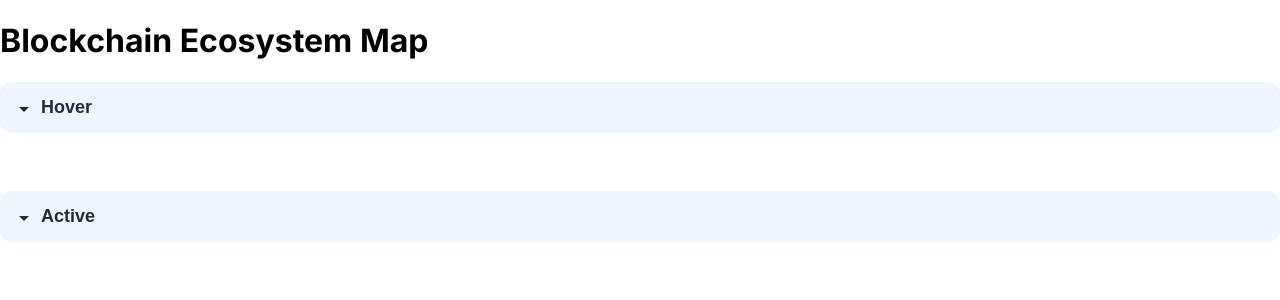
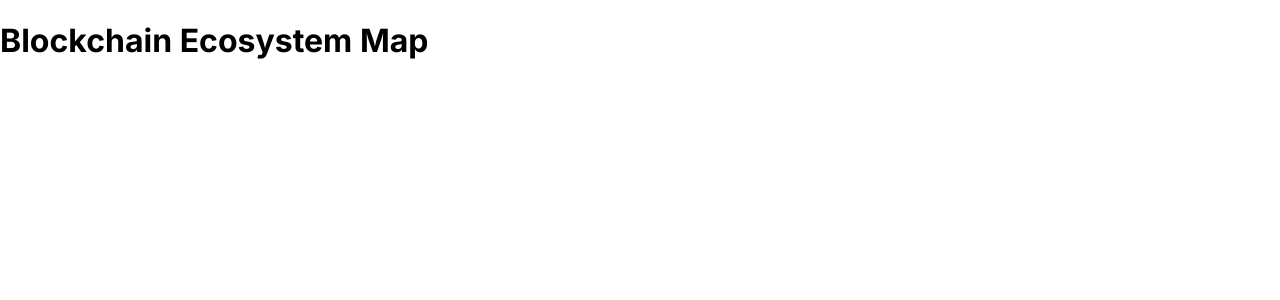
Before and after one commit to smartcontractkit/blockchain-ecosystem-map, a Next.js app: page / in a window 1280 px wide. Shown: the top 300 px of the page. Built offline with nearby package versions, Linux system fonts and the light colour scheme.

Commit message:
Feat: accordion completed

```diff
--- a/src/components/InnerAccordion/InnerAccordion.jsx
+++ b/src/components/InnerAccordion/InnerAccordion.jsx
@@ -1,25 +1,19 @@
-import React, { useState, useCallback } from 'react';
+import React from 'react';
 import PropTypes from 'prop-types';
 import clsx from 'clsx';
 import styles from './InnerAccordion.module.scss';
 import ExpandIcon from '@/icons/expand-icon.svg';
 
-export default function InnerAccordion({ title, id, children }) {
-  const [isExpand, setExpand] = useState(false);
-  // const expandedIconClasses = clsx(styles.icon, {[styles.expanded]: expanded});
-  const expandToggle = useCallback(() => {
-    setExpand(!isExpand);
-  }, [isExpand]);
-
+export default function InnerAccordion({ title, id, children, expanded, expandToggle }) {
   return (
     <React.Fragment>
       <h3>
         <button
           className={clsx('text__short--lg', styles.trigger)}
-          aria-expanded={isExpand}
+          aria-expanded={expanded}
           aria-controls={`${id}-sect`}
           id={`${id}-accordionid`}
-          onClick={expandToggle}
+          onClick={() => expandToggle(id)}
         >
           <span className={clsx(styles.icon)} aria-hidden="true">
             <ExpandIcon />
@@ -31,7 +25,7 @@ export default function InnerAccordion({ title, id, children }) {
         role="region"
         id={`${id}-sect`}
         aria-labelledby={`${id}-accordionid`}
-        hidden={!isExpand}
+        hidden={!expanded}
         className={styles.panel}
       >
         {children}
@@ -43,5 +37,7 @@ export default function InnerAccordion({ title, id, children }) {
 InnerAccordion.propTypes = {
   title: PropTypes.string.isRequired,
   id: PropTypes.string.isRequired,
+  expanded: PropTypes.bool.isRequired,
   children: PropTypes.node.isRequired,
+  expandToggle: PropTypes.func.isRequired,
 };
--- a/src/components/InnerAccordion/InnerAccordion.module.scss
+++ b/src/components/InnerAccordion/InnerAccordion.module.scss
@@ -12,6 +12,7 @@
   border: none;
   cursor: pointer;
   transition:all 0.5s ease-in-out;
+  margin-bottom: 1rem;
 
   &:hover {
     background-color: $brand-200;
@@ -22,18 +23,22 @@
     transition:all 0.5s ease-in-out;
     margin-right: 0.75rem;
     font-size: 1rem;
+    display: flex;
   }
+
   &[aria-expanded="true"] {
     & > .icon {
       transform: rotate(180deg);
     }
   }
+
 }
 
 .panel {
-    max-height: 0;
-    transition: max-height 0.5s ease-in;
-    &:not([aria-hidden="true"]) {
-      max-height: 1000px;
-    }
+  max-height: 0;
+  transition: all 1.5s ease-in-out;
+
+  &:not([aria-hidden="true"]) {
+    max-height: 1000px;
   }
+}
--- a/src/pages/index.js
+++ b/src/pages/index.js
@@ -1,18 +1,7 @@
-import InnerAccordion from '@/components/InnerAccordion';
-
 export default function Home() {
   return (
     <div>
       <h1>Blockchain Ecosystem Map</h1>
-      <div>
-        <InnerAccordion title="Hover" id="hover">
-          <p> lorem-ipsum lorem-ipsum lorem-ipsum </p>
-        </InnerAccordion>
-        <br />
-        <InnerAccordion title="Active" id="active">
-          <p> lorem-ipsum lorem-ipsum lorem-ipsum </p>
-        </InnerAccordion>
-      </div>
     </div>
   );
 }
```
Also changed, not shown: 1 other file (tests, documents, lock files or other folders).
